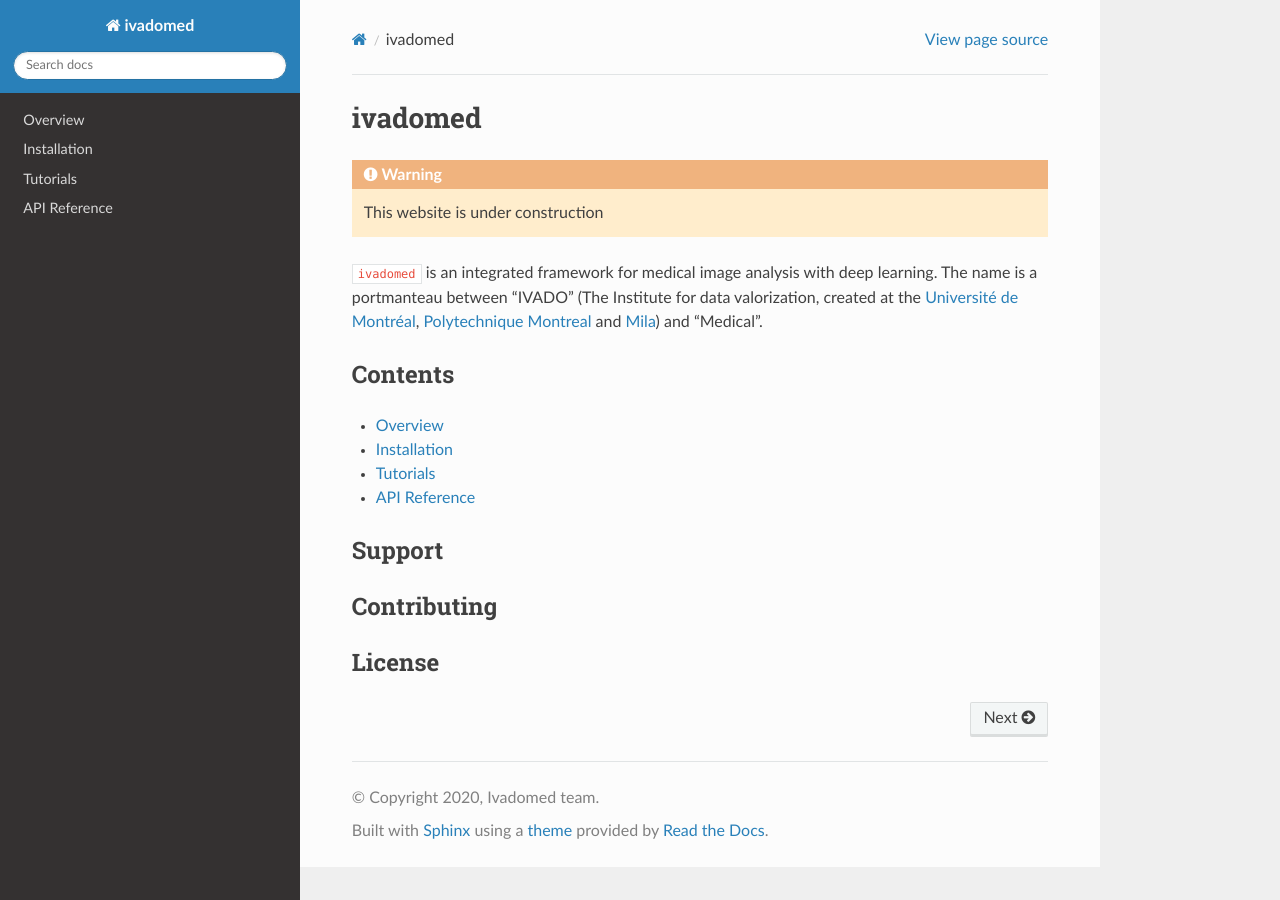
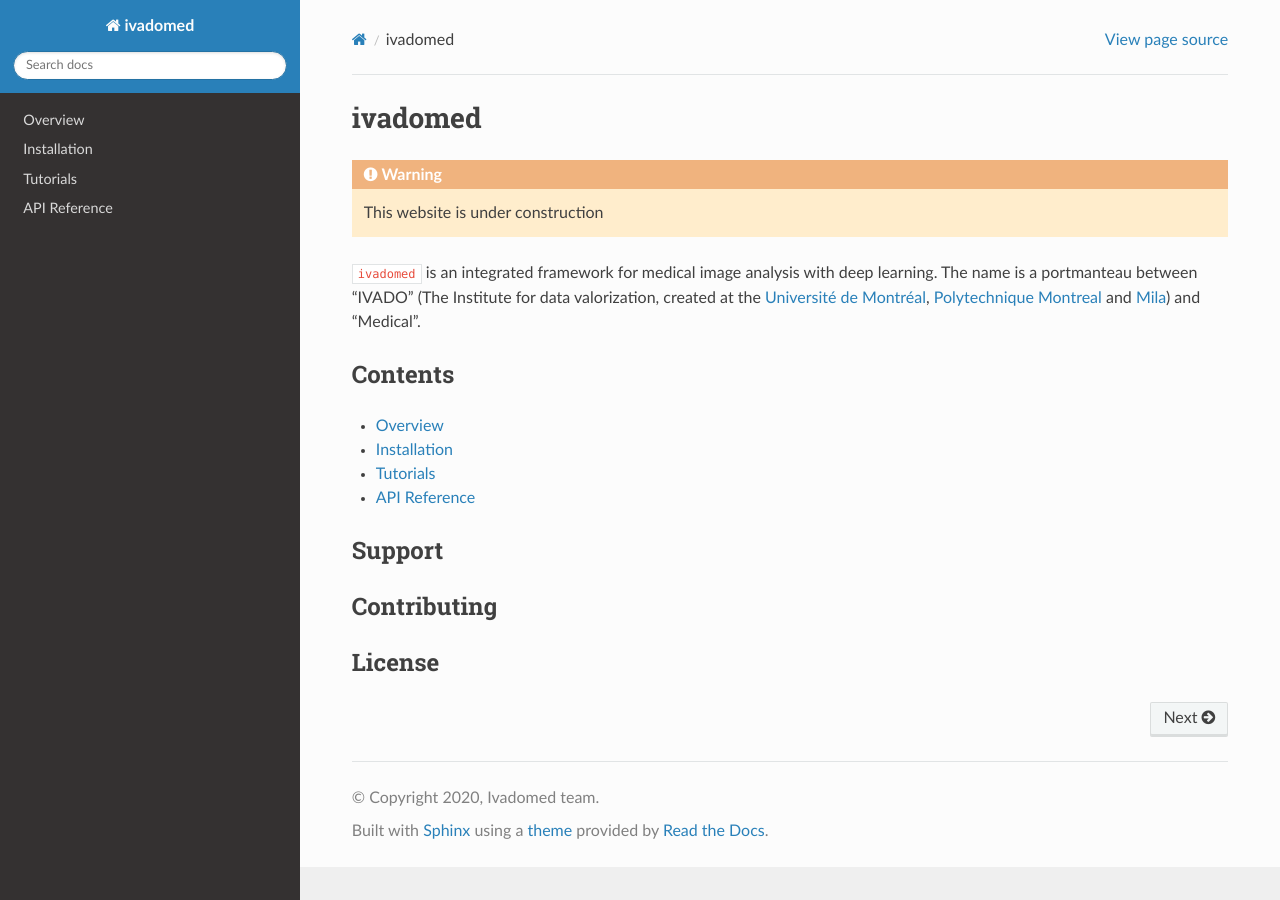
Before and after one commit to ivadomed/ivadomed, a Sphinx documentation site: the page built from docs/source/index.md, in a window 1280 px wide. Built offline with Sphinx 7.4.7 and the Read the Docs theme 2.0.0, drawn with Linux system fonts in a browser that asks for light colours.

Commit message:
Increase width of webpage

```diff
--- /dev/null
+++ b/docs/source/_static/css/custom.css
@@ -0,0 +1,3 @@
+.wy-nav-content {
+    max-width: none;
+ }
--- a/docs/source/conf.py
+++ b/docs/source/conf.py
@@ -146,6 +146,7 @@
 # so a file named "default.css" will overwrite the builtin "default.css".
 html_static_path = ['_static']
 
+html_css_files = ['css/custom.css']
 # Add any extra paths that contain custom files (such as robots.txt or
 # .htaccess) here, relative to this directory. These files are copied
 # directly to the root of the documentation.
```
